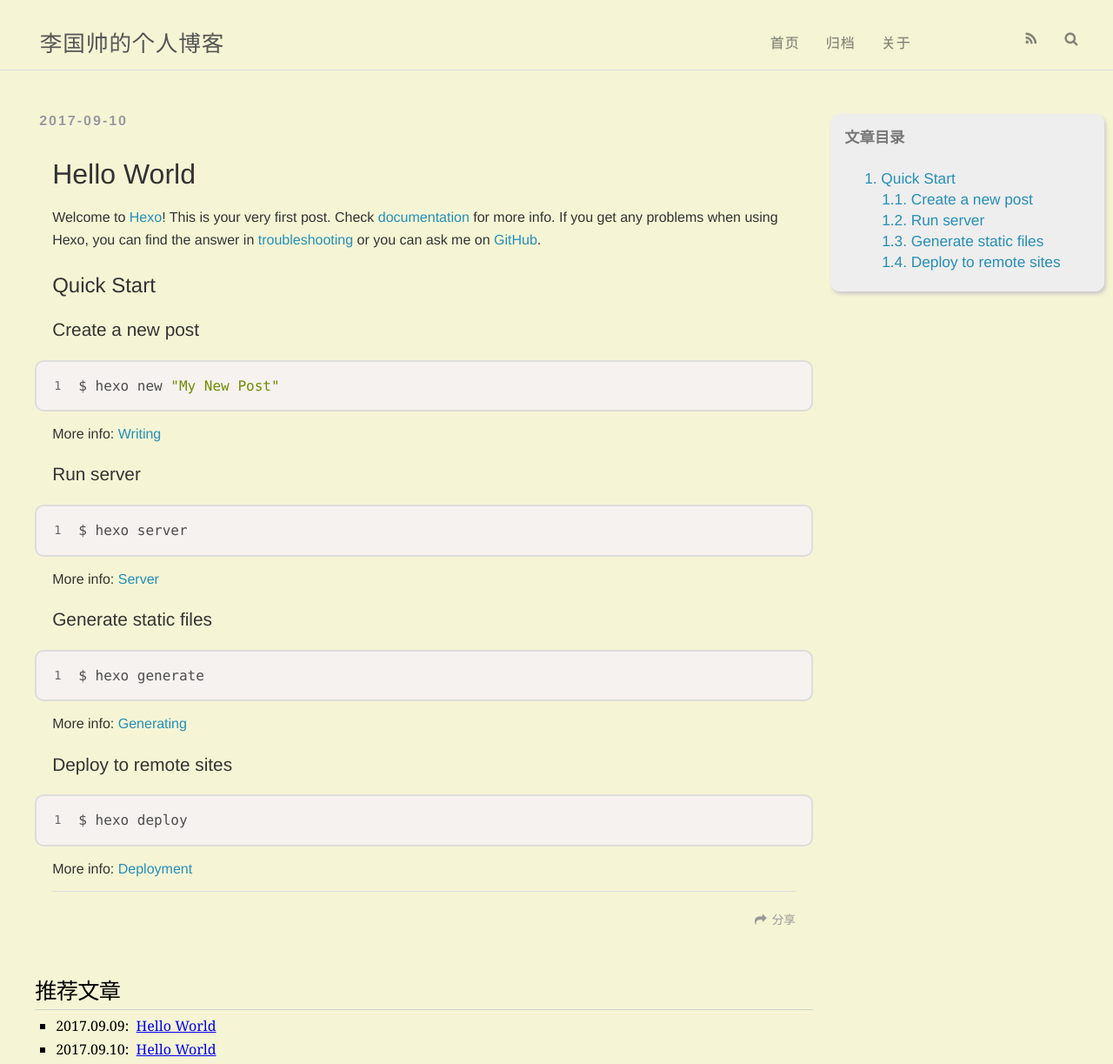
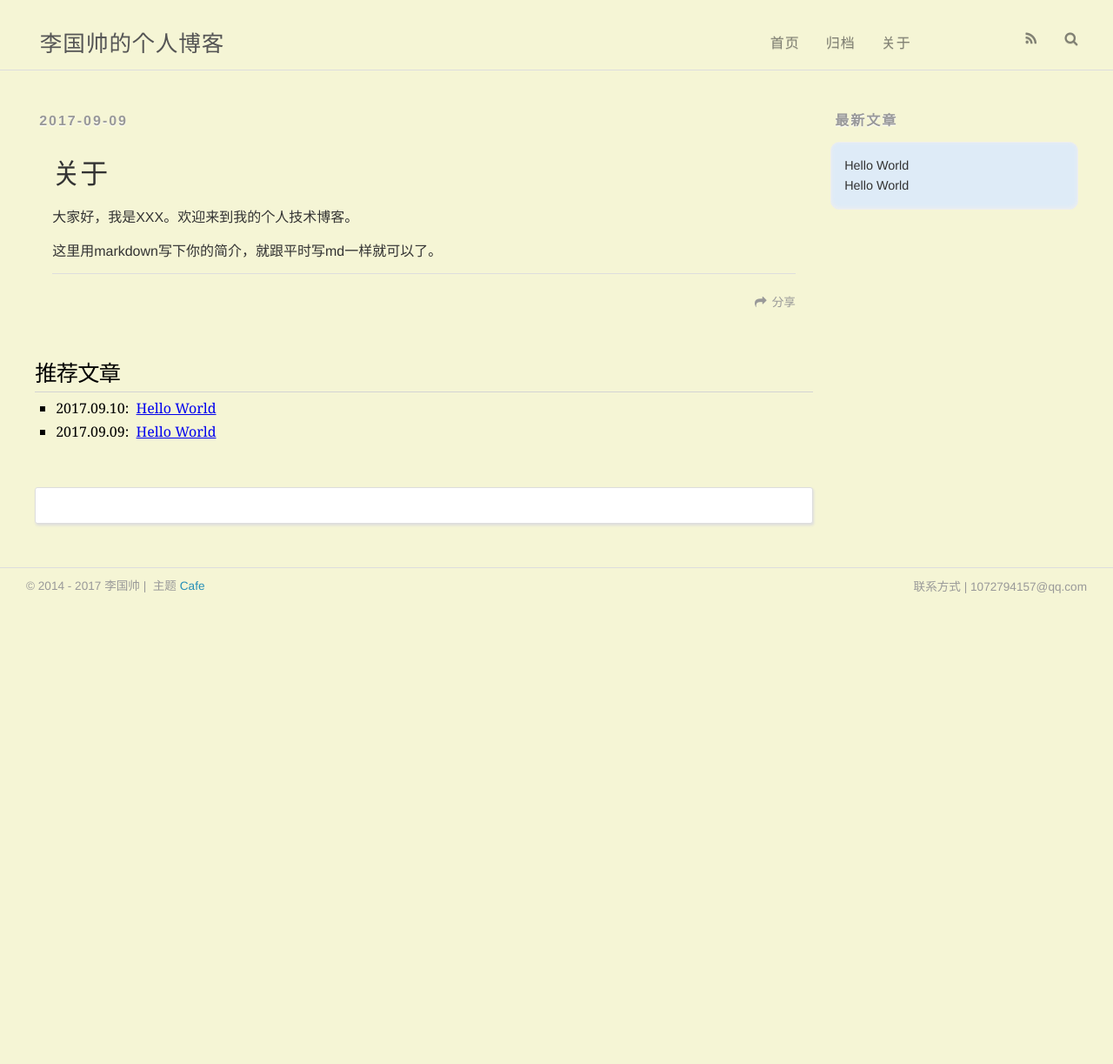
Before and after one commit to 2300285692/2300285692.github.io, a plain HTML site: page about/index.html in a window 1280 px wide. Shown: the top 1223 px of the page at 87% size. After the commit the page ends 800 px from the top, so only its background shows below. Drawn offline with nearby package versions, Linux system fonts and the light colour scheme; some packages are replaced by stand-ins of ours; files whose address does not match are found by name.

Commit message:
Site updated: 2017-09-10 09:56:20

```diff
--- a/2017/09/10/2323/index.html
+++ b/about/index.html
@@ -3,18 +3,18 @@
 <head>
   <meta charset="utf-8">
 
-  <title>Hello World | 李国帅的个人博客</title>
+  <title>关于 | 李国帅的个人博客</title>
   <meta name="viewport" content="width=device-width, initial-scale=1, maximum-scale=1">
-  <meta name="description" content="Welcome to Hexo! This is your very first post. Check documentation for more info. If you get any problems when using Hexo, you can find the answer in troubleshooting or you can ask me on GitHub. Quick">
-<meta property="og:type" content="article">
-<meta property="og:title" content="Hello World">
-<meta property="og:url" content="http://yoursite.com/2017/09/10/2323/index.html">
+  <meta name="description" content="大家好，我是XXX。欢迎来到我的个人技术博客。 这里用markdown写下你的简介，就跟平时写md一样就可以了。">
+<meta property="og:type" content="website">
+<meta property="og:title" content="关于">
+<meta property="og:url" content="http://yoursite.com/about/index.html">
 <meta property="og:site_name" content="李国帅的个人博客">
-<meta property="og:description" content="Welcome to Hexo! This is your very first post. Check documentation for more info. If you get any problems when using Hexo, you can find the answer in troubleshooting or you can ask me on GitHub. Quick">
-<meta property="og:updated_time" content="2017-09-09T11:13:28.429Z">
+<meta property="og:description" content="大家好，我是XXX。欢迎来到我的个人技术博客。 这里用markdown写下你的简介，就跟平时写md一样就可以了。">
+<meta property="og:updated_time" content="2017-09-09T14:50:34.550Z">
 <meta name="twitter:card" content="summary">
-<meta name="twitter:title" content="Hello World">
-<meta name="twitter:description" content="Welcome to Hexo! This is your very first post. Check documentation for more info. If you get any problems when using Hexo, you can find the answer in troubleshooting or you can ask me on GitHub. Quick">
+<meta name="twitter:title" content="关于">
+<meta name="twitter:description" content="大家好，我是XXX。欢迎来到我的个人技术博客。 这里用markdown写下你的简介，就跟平时写md一样就可以了。">
 
     <link rel="alternate" href="/atom.xml" title="李国帅的个人博客" type="application/atom+xml">
 
@@ -67,10 +67,10 @@
   </div>
 </header>
       <div class="outer">
-        <section id="main"><article id="post-2323" class="article article-type-post" itemscope itemprop="blogPost">
+        <section id="main"><article id="about-" class="article article-type-about" itemscope itemprop="blogPost">
   <div class="article-meta">
-    <a href="/2017/09/10/2323/" class="article-date">
-  <time datetime="2017-09-10T01:13:19.037Z" itemprop="datePublished">2017-09-10</time>
+    <a href="/about/index.html" class="article-date">
+  <time datetime="2017-09-09T14:50:34.550Z" itemprop="datePublished">2017-09-09</time>
 </a>
 
   </div>
@@ -81,7 +81,7 @@
 
 
     <h1 class="article-title" itemprop="name">
-      Hello World
+      关于
     </h1>
 
 
@@ -91,20 +91,13 @@
 
         <!-- Table of Contents -->
 
-        <p>Welcome to <a href="https://hexo.io/" target="_blank" rel="external">Hexo</a>! This is your very first post. Check <a href="https://hexo.io/docs/" target="_blank" rel="external">documentation</a> for more info. If you get any problems when using Hexo, you can find the answer in <a href="https://hexo.io/docs/troubleshooting.html" target="_blank" rel="external">troubleshooting</a> or you can ask me on <a href="https://github.com/hexojs/hexo/issues" target="_blank" rel="external">GitHub</a>.</p>
-<h2 id="Quick-Start"><a href="#Quick-Start" class="headerlink" title="Quick Start"></a>Quick Start</h2><h3 id="Create-a-new-post"><a href="#Create-a-new-post" class="headerlink" title="Create a new post"></a>Create a new post</h3><figure class="highlight bash"><table><tr><td class="gutter"><pre><div class="line">1</div></pre></td><td class="code"><pre><div class="line">$ hexo new <span class="string">"My New Post"</span></div></pre></td></tr></table></figure>
-<p>More info: <a href="https://hexo.io/docs/writing.html" target="_blank" rel="external">Writing</a></p>
-<h3 id="Run-server"><a href="#Run-server" class="headerlink" title="Run server"></a>Run server</h3><figure class="highlight bash"><table><tr><td class="gutter"><pre><div class="line">1</div></pre></td><td class="code"><pre><div class="line">$ hexo server</div></pre></td></tr></table></figure>
-<p>More info: <a href="https://hexo.io/docs/server.html" target="_blank" rel="external">Server</a></p>
-<h3 id="Generate-static-files"><a href="#Generate-static-files" class="headerlink" title="Generate static files"></a>Generate static files</h3><figure class="highlight bash"><table><tr><td class="gutter"><pre><div class="line">1</div></pre></td><td class="code"><pre><div class="line">$ hexo generate</div></pre></td></tr></table></figure>
-<p>More info: <a href="https://hexo.io/docs/generating.html" target="_blank" rel="external">Generating</a></p>
-<h3 id="Deploy-to-remote-sites"><a href="#Deploy-to-remote-sites" class="headerlink" title="Deploy to remote sites"></a>Deploy to remote sites</h3><figure class="highlight bash"><table><tr><td class="gutter"><pre><div class="line">1</div></pre></td><td class="code"><pre><div class="line">$ hexo deploy</div></pre></td></tr></table></figure>
-<p>More info: <a href="https://hexo.io/docs/deployment.html" target="_blank" rel="external">Deployment</a></p>
+        <p>大家好，我是XXX。欢迎来到我的个人技术博客。</p>
+<p>这里用markdown写下你的简介，就跟平时写md一样就可以了。</p>
 
 
     </div>
     <footer class="article-footer">
-      <a data-url="http://yoursite.com/2017/09/10/2323/" data-id="cj7e296cv0000lsr67w0aocyd" class="article-share-link">分享</a>
+      <a data-url="http://yoursite.com/about/index.html" data-id="cj7e384x30001msr6hvqht0kd" class="article-share-link">分享</a>
 
 
 
@@ -154,16 +147,6 @@
   </div>
 
 
-<nav id="article-nav">
-
-
-    <a href="/2017/09/09/hello-world/" id="article-nav-older" class="article-nav-link-wrap">
-      <strong class="article-nav-caption">下一篇</strong>
-      <div class="article-nav-title">Hello World</div>
-    </a>
-
-</nav>
-
 
 </article>
 
@@ -189,16 +172,6 @@
 
 
 
-    <div class="widget-wrap">
-
-      <div class="widget" id="toc-widget-fixed">
-
-        <strong class="toc-title">文章目录</strong>
-        <div class="toc-widget-list">
-              <ol class="toc"><li class="toc-item toc-level-2"><a class="toc-link" href="#Quick-Start"><span class="toc-number">1.</span> <span class="toc-text">Quick Start</span></a><ol class="toc-child"><li class="toc-item toc-level-3"><a class="toc-link" href="#Create-a-new-post"><span class="toc-number">1.1.</span> <span class="toc-text">Create a new post</span></a></li><li class="toc-item toc-level-3"><a class="toc-link" href="#Run-server"><span class="toc-number">1.2.</span> <span class="toc-text">Run server</span></a></li><li class="toc-item toc-level-3"><a class="toc-link" href="#Generate-static-files"><span class="toc-number">1.3.</span> <span class="toc-text">Generate static files</span></a></li><li class="toc-item toc-level-3"><a class="toc-link" href="#Deploy-to-remote-sites"><span class="toc-number">1.4.</span> <span class="toc-text">Deploy to remote sites</span></a></li></ol></li></ol>
-          </div>
-      </div>
-    </div>
 
 
 
@@ -206,6 +179,22 @@
 
 
 
+  <div class="widget-wrap">
+    <h3 class="widget-title recent-posts">最新文章</h3>
+    <div class="widget">
+      <ul>
+
+          <li>
+            <a href="/2017/09/10/2323/">Hello World</a>
+          </li>
+
+          <li>
+            <a href="/2017/09/09/hello-world/">Hello World</a>
+          </li>
+
+      </ul>
+    </div>
+  </div>
 
 
 
--- a/js/posts.js
+++ b/js/posts.js
@@ -1 +1 @@
-[{"title":"Hello World","date":"2017.09.10","uri":"2017/09/10/2323/","excerpt":""},{"title":"Hello World","date":"2017.09.09","uri":"2017/09/09/hello-world/","excerpt":""}]
+[{"title":"Hello World","date":"2017.09.09","uri":"2017/09/09/hello-world/","excerpt":""},{"title":"Hello World","date":"2017.09.10","uri":"2017/09/10/2323/","excerpt":""}]
```
Also changed, not shown: 2017/09/09/hello-world/index.html (+1 -1 lines), index.html (+2 -2 lines).
